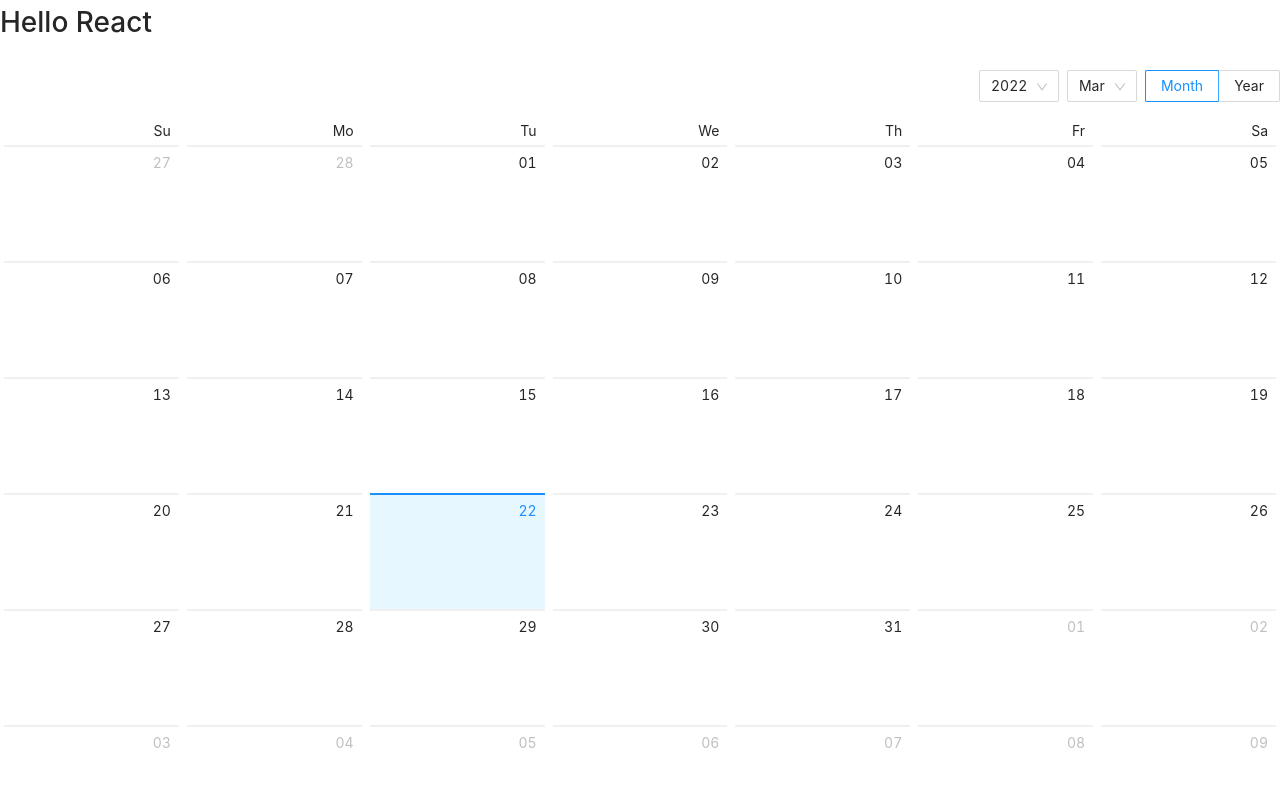
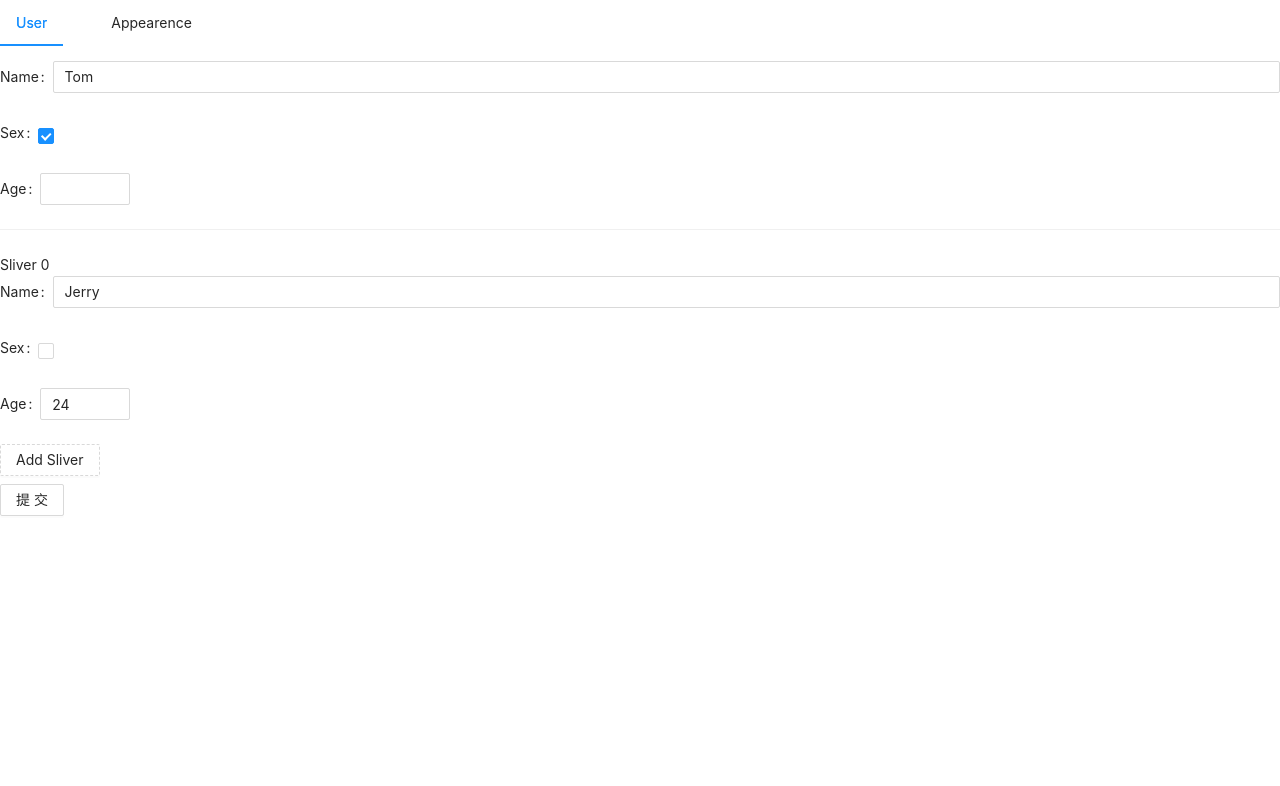
Before and after one commit to mangonob/react-init, a React app: page / in a window 1280 px wide. Shown: the top 786 px of the page. Built offline with nearby package versions, Linux system fonts and the light colour scheme.

Commit message:
feat: Form item group

```diff
--- a/package.json
+++ b/package.json
@@ -4,6 +4,7 @@
   "private": true,
   "dependencies": {
     "antd": "^4.19.3",
+    "lodash": "^4.17.21",
     "react": "^17.0.2",
     "react-dom": "^17.0.2"
   },
@@ -16,6 +17,7 @@
     "@babel/preset-env": "^7.16.11",
     "@babel/preset-react": "^7.16.7",
     "@babel/preset-typescript": "^7.16.7",
+    "@types/lodash": "^4.14.180",
     "@types/react": "^17.0.41",
     "@types/react-dom": "^17.0.14",
     "babel-loader": "^8.2.4",
--- /dev/null
+++ b/src/components/form/item-group.tsx
@@ -0,0 +1,40 @@
+import { Form, FormItemProps } from "antd";
+import { NamePath } from "antd/lib/form/interface";
+import React, { createContext, PropsWithChildren, useContext } from "react";
+
+interface FormItemContextData {
+  pathes: (string | number)[];
+}
+
+const FormItemContext = createContext<FormItemContextData>({ pathes: [] });
+
+const { Provider } = FormItemContext;
+
+export default function FormItemGroup(
+  props: PropsWithChildren<{ name: NamePath; isTop?: boolean }>
+) {
+  const { name, isTop = false, ...extra } = props;
+
+  const { pathes } = useContext(FormItemContext);
+
+  if (isTop) {
+    return <Provider value={{ pathes: [] }} {...extra}></Provider>;
+  } else {
+    const newPathes = Array.isArray(name)
+      ? pathes.concat(name as [])
+      : [...pathes, name];
+
+    return <Provider value={{ pathes: newPathes }} {...extra}></Provider>;
+  }
+}
+
+export function FormItem(props: FormItemProps) {
+  const { name, ...extra } = props;
+  const { pathes } = useContext(FormItemContext);
+
+  const newPathes = Array.isArray(name)
+    ? pathes.concat(name as [])
+    : [...pathes, name];
+
+  return <Form.Item name={newPathes} {...extra}></Form.Item>;
+}
--- a/src/pages/home/index.tsx
+++ b/src/pages/home/index.tsx
@@ -1,11 +1,154 @@
-import { Calendar } from "antd";
-import React from "react";
+import {
+  Button,
+  Checkbox,
+  Col,
+  Divider,
+  Form,
+  Input,
+  InputNumber,
+  Space,
+  Tabs,
+} from "antd";
+import { useForm } from "antd/lib/form/Form";
+import React, { useCallback } from "react";
+import FormItemGroup, { FormItem } from "../../components/form/item-group";
+import { cloneDeep } from "lodash";
+
+const { TabPane } = Tabs;
+
+interface Personal {
+  name?: string;
+  sex?: boolean;
+  age?: number;
+  slivers?: Personal[];
+}
+
+interface Appearence {
+  fontSize?: number;
+  isDarkMode?: boolean;
+}
+
+interface FormStore {
+  user?: Personal;
+  appearence?: Appearence;
+}
 
 export default function Home() {
+  const [form] = useForm<FormStore>();
+  const [sliverCount, setSliverCount] = React.useState(1);
+
+  const updateFormStore = useCallback(
+    (reducer: (prev: FormStore) => FormStore | undefined) => {
+      const prev = form.getFieldsValue();
+      const newValue = reducer(prev);
+      newValue && form.setFieldsValue(newValue);
+    },
+    [form]
+  );
+
   return (
-    <>
-      <h1>Hello React</h1>
-      <Calendar />
-    </>
+    <Form
+      name="profiles"
+      form={form}
+      initialValues={
+        {
+          user: {
+            name: "Tom",
+            sex: true,
+            slivers: [
+              {
+                name: "Jerry",
+                sex: false,
+                age: 24,
+              },
+            ],
+          },
+          appearence: {
+            isDarkMode: true,
+            fontSize: 24,
+          },
+        } as FormStore
+      }
+    >
+      <Tabs defaultActiveKey={"0"}>
+        <TabPane tab="User" key="user">
+          <FormItemGroup name="user">
+            <FormItem name={"name"} label="Name">
+              <Input />
+            </FormItem>
+            <FormItem name={"sex"} label="Sex" valuePropName="checked">
+              <Checkbox />
+            </FormItem>
+            <FormItem name={"age"} label="Age">
+              <InputNumber />
+            </FormItem>
+            <FormItemGroup name="slivers">
+              {new Array(sliverCount).fill(0).map((_, i) => {
+                return (
+                  <FormItemGroup name={i} key={`sliver-${i}`}>
+                    <Divider />
+                    Sliver {i}
+                    <FormItem name={"name"} label="Name">
+                      <Input />
+                    </FormItem>
+                    <FormItem name={"sex"} label="Sex" valuePropName="checked">
+                      <Checkbox />
+                    </FormItem>
+                    <FormItem name={"age"} label="Age">
+                      <InputNumber />
+                    </FormItem>
+                  </FormItemGroup>
+                );
+              })}
+            </FormItemGroup>
+          </FormItemGroup>
+        </TabPane>
+
+        <TabPane tab="Appearence" key="appearence">
+          <FormItemGroup name="appearence">
+            <FormItem name="fontSize" label="Font size">
+              <InputNumber />
+            </FormItem>
+            <FormItem
+              name="isDarkMode"
+              label="Dark mode enable"
+              valuePropName="checked"
+            >
+              <Checkbox />
+            </FormItem>
+          </FormItemGroup>
+        </TabPane>
+      </Tabs>
+
+      <Space direction="vertical">
+        <Button
+          onClick={() => {
+            updateFormStore((prev) => {
+              const newValue = cloneDeep(prev);
+              const sliver: Personal = { age: 16, name: "Sliver", sex: true };
+              newValue.user.slivers.push(sliver);
+              return newValue;
+            });
+            setSliverCount(sliverCount + 1);
+          }}
+          type="dashed"
+        >
+          Add Sliver
+        </Button>
+
+        <Button
+          onClick={() => {
+            form
+              .validateFields()
+              .then((values) => {
+                console.log(values);
+              })
+              .catch((e) => {});
+          }}
+        >
+          提交
+        </Button>
+      </Space>
+    </Form>
   );
 }
--- a/webpack.common.js
+++ b/webpack.common.js
@@ -19,6 +19,11 @@ module.exports = {
   module: {
     rules: [
       {
+        test: /(\.m?js|.tsx?|.jsx?)$/,
+        loader: "babel-loader",
+        exclude: /node_modules/,
+      },
+      {
         test: /\.tsx?$/,
         loader: "ts-loader",
         exclude: /node_modules/,
@@ -36,11 +41,6 @@ module.exports = {
           "less-loader",
         ],
       },
-      {
-        test: /(\.m?js|.tsx?|.jsx?)$/,
-        loader: "babel-loader",
-        exclude: /node_modules/,
-      },
     ],
   },
   resolve: {
```
Also changed, not shown: .babelrc, 1 other file (tests, documents, lock files or other folders).
